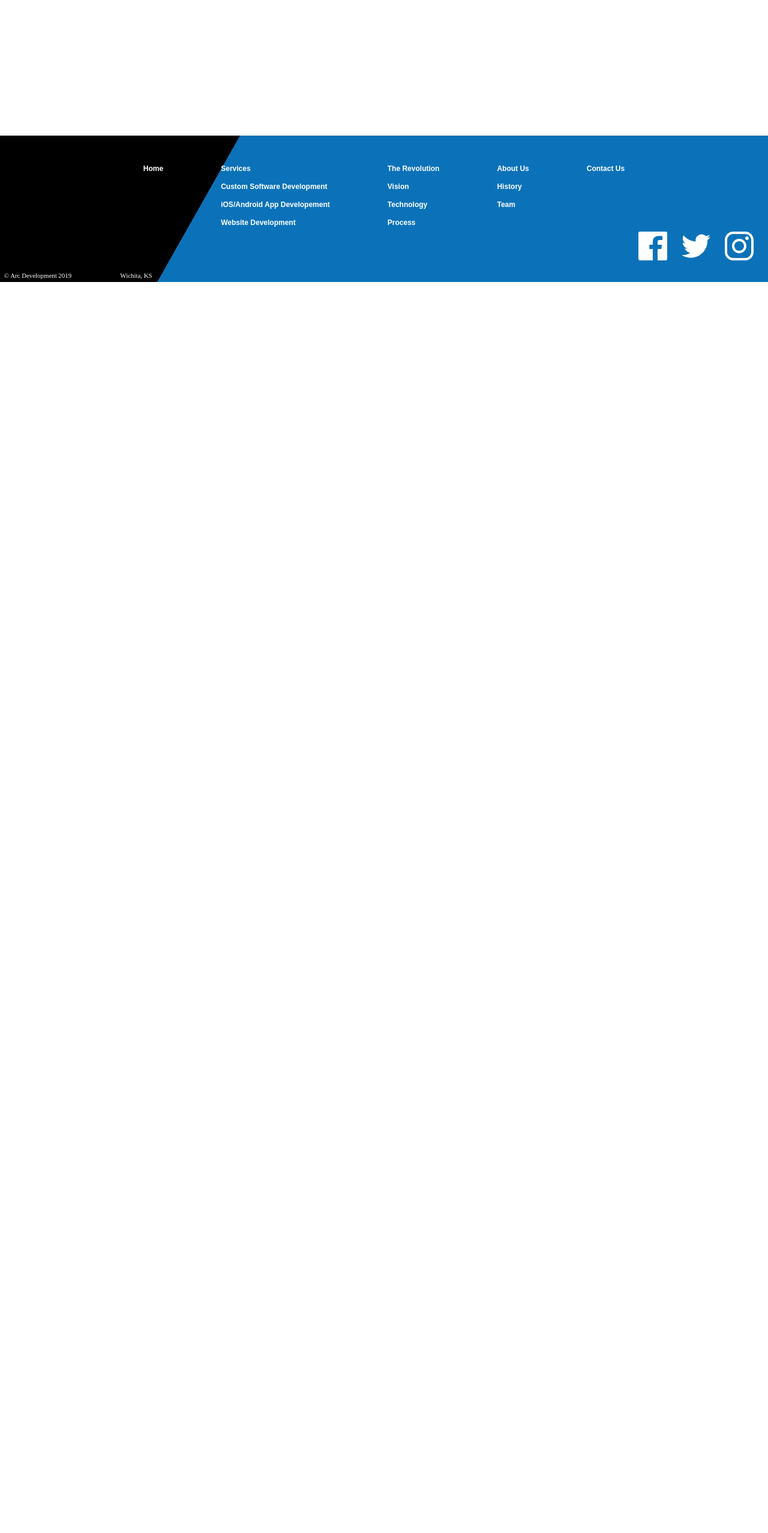
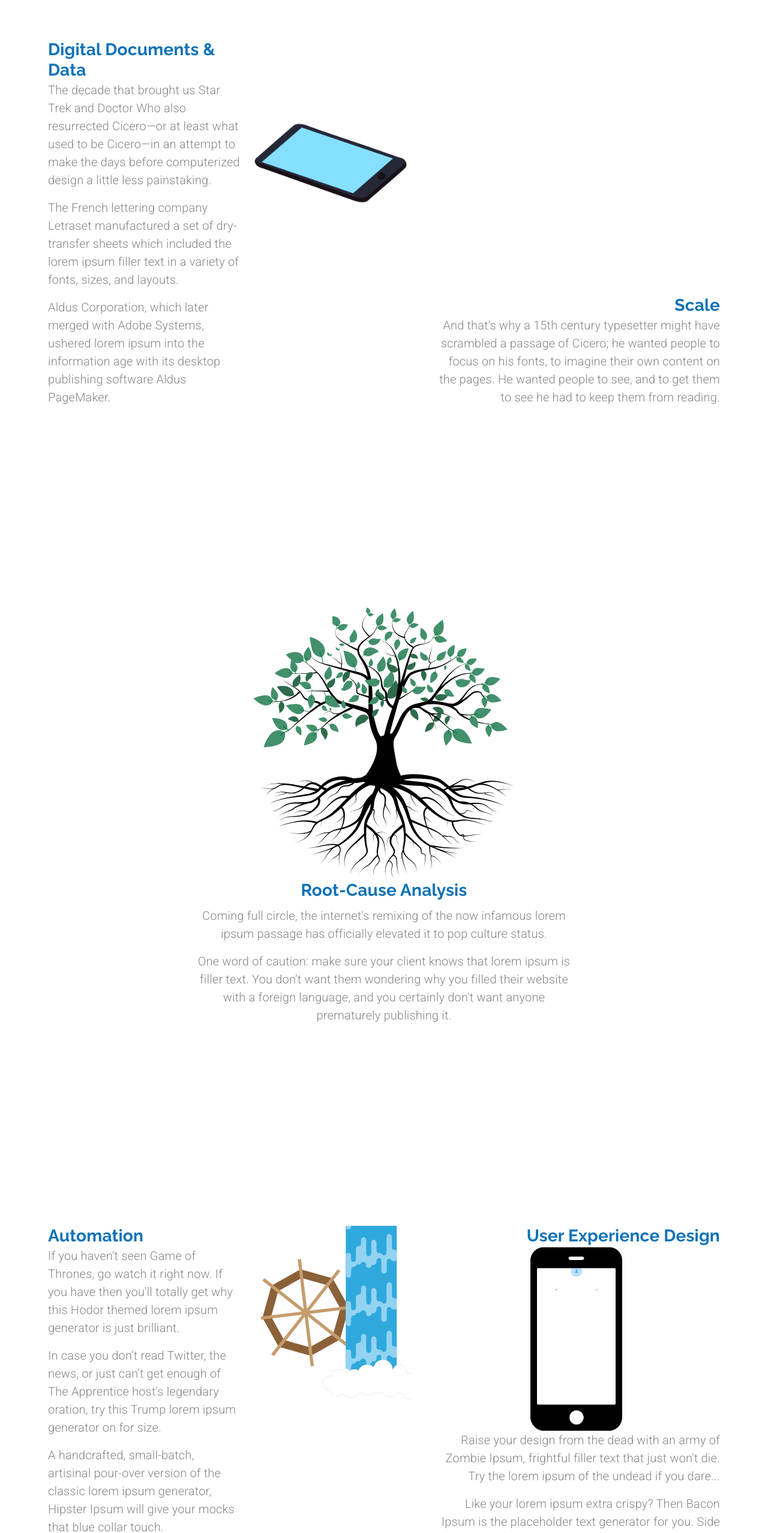
Before and after one commit to Amorem/materialui_arcdev, a React (Create React App) app: page /software in a window 1280 px wide. Shown: the part 1267-3822 px from the top of the page at 60% size. Before the commit the page ends 1737 px from the top, so only its background shows below. Built offline with nearby package versions, Linux system fonts and the light colour scheme.

Commit message:
Page with animations

```diff
--- a/src/Components/CustomSoftware.js
+++ b/src/Components/CustomSoftware.js
@@ -12,6 +12,12 @@ import forwardArrow from "../assets/forwardArrow.svg";
 import lightbulb from "../assets/bulb.svg";
 import cash from "../assets/cash.svg";
 import stopwatch from "../assets/stopwatch.svg";
+import roots from "../assets/root.svg";
+
+import documentsAnimation from "../animations/documentsAnimation/data";
+import scaleAnimation from "../animations/scaleAnimation/data";
+import automationAnimation from "../animations/automationAnimation/data";
+import uxAnimation from "../animations/uxAnimation/data";
 
 const useStyles = makeStyles((theme) => ({
   heading: {
@@ -26,10 +32,49 @@ const useStyles = makeStyles((theme) => ({
     paddingTop: "2em",
     paddingBottom: "10em",
   },
+  itemContainer: {
+    maxWidth: "40em",
+  },
 }));
 
 export default function CustomSoftware(props) {
   const classes = useStyles();
+  const documentsOptions = {
+    loop: true,
+    autoplay: true,
+    animationData: documentsAnimation,
+    rendererSettings: {
+      preserveAspectRatio: "xMidYMid slice",
+    },
+  };
+
+  const scaleOptions = {
+    loop: true,
+    autoplay: true,
+    animationData: scaleAnimation,
+    rendererSettings: {
+      preserveAspectRatio: "xMidYMid slice",
+    },
+  };
+
+  const automationOptions = {
+    loop: true,
+    autoplay: true,
+    animationData: automationAnimation,
+    rendererSettings: {
+      preserveAspectRatio: "xMidYMid slice",
+    },
+  };
+
+  const uxOptions = {
+    loop: true,
+    autoplay: true,
+    animationData: uxAnimation,
+    rendererSettings: {
+      preserveAspectRatio: "xMidYMid slice",
+    },
+  };
+
   return (
     <Grid container direction="column" className={classes.mainContainer}>
       <Grid item container direction="row">
@@ -147,6 +192,159 @@ export default function CustomSoftware(props) {
           </Grid>
         </Grid>
       </Grid>
+      <Grid item container direction="row" justify="space-between">
+        <Grid item container className={classes.itemContainer}>
+          <Grid item container direction="column" md>
+            <Grid item>
+              <Typography variant="h4">Digital Documents & Data</Typography>
+            </Grid>
+            <Grid item>
+              <Typography variant="body1" paragraph>
+                The decade that brought us Star Trek and Doctor Who also
+                resurrected Cicero—or at least what used to be Cicero—in an
+                attempt to make the days before computerized design a little
+                less painstaking.
+              </Typography>
+              <Typography variant="body1" paragraph>
+                The French lettering company Letraset manufactured a set of
+                dry-transfer sheets which included the lorem ipsum filler text
+                in a variety of fonts, sizes, and layouts.
+              </Typography>
+              <Typography variant="body1" paragraph>
+                Aldus Corporation, which later merged with Adobe Systems,
+                ushered lorem ipsum into the information age with its desktop
+                publishing software Aldus PageMaker.
+              </Typography>
+            </Grid>
+          </Grid>
+          <Grid item md>
+            <Lottie
+              options={documentsOptions}
+              style={{ minHeight: 250, maxHeight: 275, maxWidth: 275 }}
+            />
+          </Grid>
+        </Grid>
+        <Grid item container className={classes.itemContainer} md>
+          <Grid item container direction="column" md>
+            <Grid item md>
+              <Lottie
+                options={scaleOptions}
+                style={{ maxHeight: 260, maxWidth: 280 }}
+              />
+            </Grid>
+            <Grid item>
+              <Typography variant="h4" align="right">
+                Scale
+              </Typography>
+            </Grid>
+            <Grid item>
+              <Typography variant="body1" align="right" paragraph>
+                And that’s why a 15th century typesetter might have scrambled a
+                passage of Cicero; he wanted people to focus on his fonts, to
+                imagine their own content on the pages. He wanted people to see,
+                and to get them to see he had to keep them from reading.
+              </Typography>
+            </Grid>
+          </Grid>
+        </Grid>
+      </Grid>
+      <Grid
+        item
+        container
+        direction="row"
+        style={{ marginTop: "20em", marginBottom: "20em" }}
+      >
+        <Grid item container direction="column" alignItems="center">
+          <Grid item>
+            <img
+              src={roots}
+              alt="tree with roots extending out"
+              height="450em"
+              width="450"
+            />
+          </Grid>
+          <Grid item className={classes.itemContainer}>
+            <Typography variant="h4" gutterBottom align="center">
+              Root-Cause Analysis
+            </Typography>
+            <Typography variant="body1" paragraph align="center">
+              Coming full circle, the internet's remixing of the now infamous
+              lorem ipsum passage has officially elevated it to pop culture
+              status.
+            </Typography>
+            <Typography variant="body1" paragraph align="center">
+              One word of caution: make sure your client knows that lorem ipsum
+              is filler text. You don't want them wondering why you filled their
+              website with a foreign language, and you certainly don't want
+              anyone prematurely publishing it.
+            </Typography>
+          </Grid>
+        </Grid>
+      </Grid>
+      <Grid item container direction="row" justify="space-between">
+        <Grid item container className={classes.itemContainer}>
+          <Grid item container direction="column" md>
+            <Grid item>
+              <Typography variant="h4">Automation</Typography>
+            </Grid>
+            <Grid item>
+              <Typography variant="body1" paragraph>
+                If you haven't seen Game of Thrones, go watch it right now. If
+                you have then you'll totally get why this Hodor themed lorem
+                ipsum generator is just brilliant.
+              </Typography>
+              <Typography variant="body1" paragraph>
+                In case you don't read Twitter, the news, or just can't get
+                enough of The Apprentice host's legendary oration, try this
+                Trump lorem ipsum generator on for size.
+              </Typography>
+              <Typography variant="body1" paragraph>
+                A handcrafted, small-batch, artisinal pour-over version of the
+                classic lorem ipsum generator, Hipster Ipsum will give your
+                mocks that blue collar touch.
+              </Typography>
+            </Grid>
+          </Grid>
+          <Grid item md>
+            <Lottie
+              options={automationOptions}
+              style={{ maxHeight: 290, maxWidth: 250 }}
+            />
+          </Grid>
+        </Grid>
+        <Grid item container className={classes.itemContainer} md>
+          <Grid item container direction="column" md>
+            <Grid item>
+              <Typography variant="h4" align="right">
+                User Experience Design
+              </Typography>
+            </Grid>
+            <Grid item md>
+              <Lottie
+                options={uxOptions}
+                style={{ maxHeight: 310, maxWidth: 155 }}
+              />
+            </Grid>
+            <Grid item>
+              <Typography variant="body1" align="right" paragraph>
+                Raise your design from the dead with an army of Zombie Ipsum,
+                frightful filler text that just won't die. Try the lorem ipsum
+                of the undead if you dare...
+              </Typography>
+              <Typography variant="body1" align="right" paragraph>
+                Like your lorem ipsum extra crispy? Then Bacon Ipsum is the
+                placeholder text generator for you. Side of eggs and hashbrowns
+                is optional, but recommended.
+              </Typography>
+              <Typography variant="body1" align="right" paragraph>
+                Sugary sweet lorem ipsum? You got it with Cupcake Ipsum, the
+                only text generator that includes marshmallows, carrot cake, and
+                perhaps even a cherry on top.
+              </Typography>
+            </Grid>
+          </Grid>
+        </Grid>
+      </Grid>
     </Grid>
   );
 }
```
